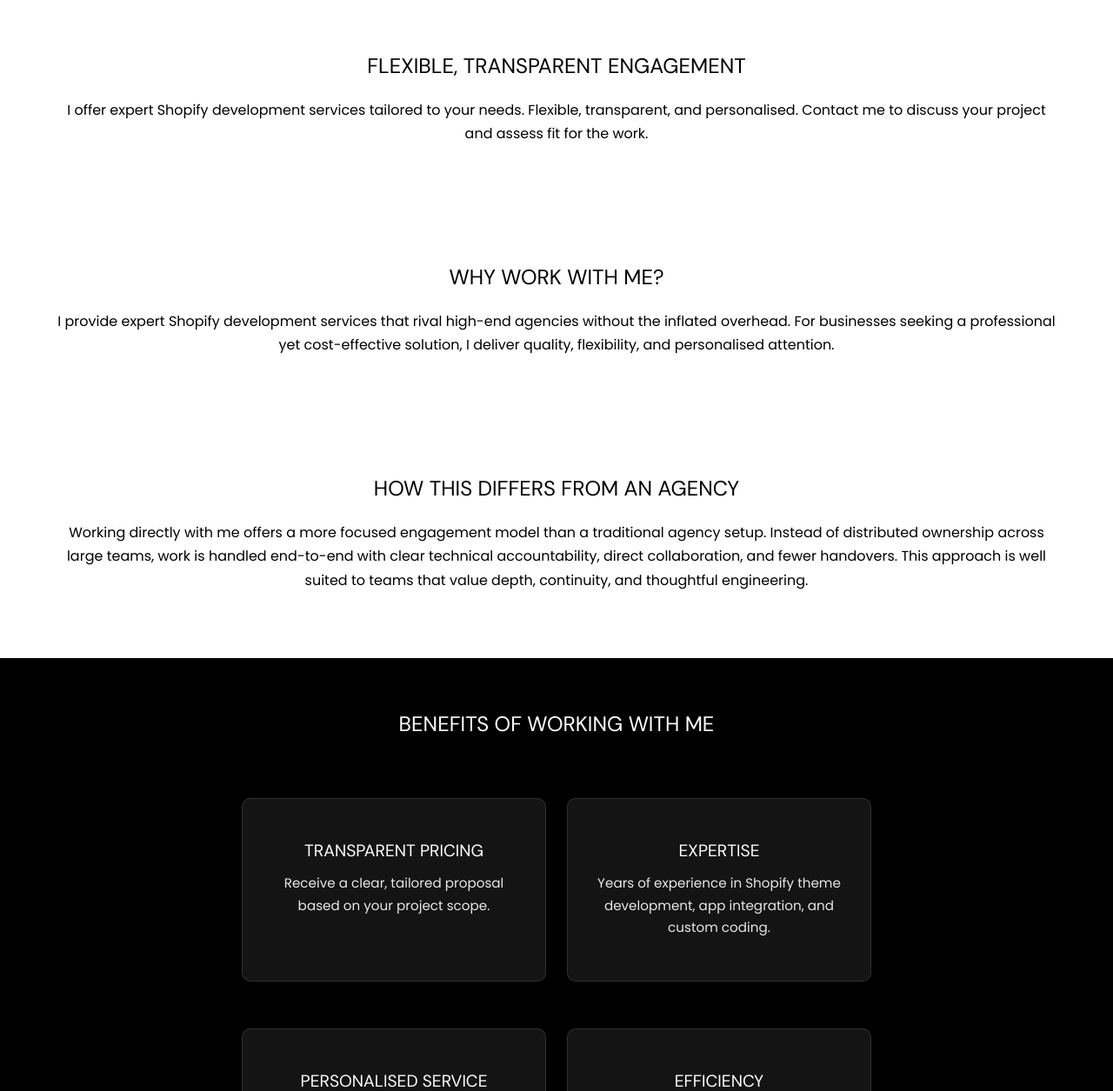
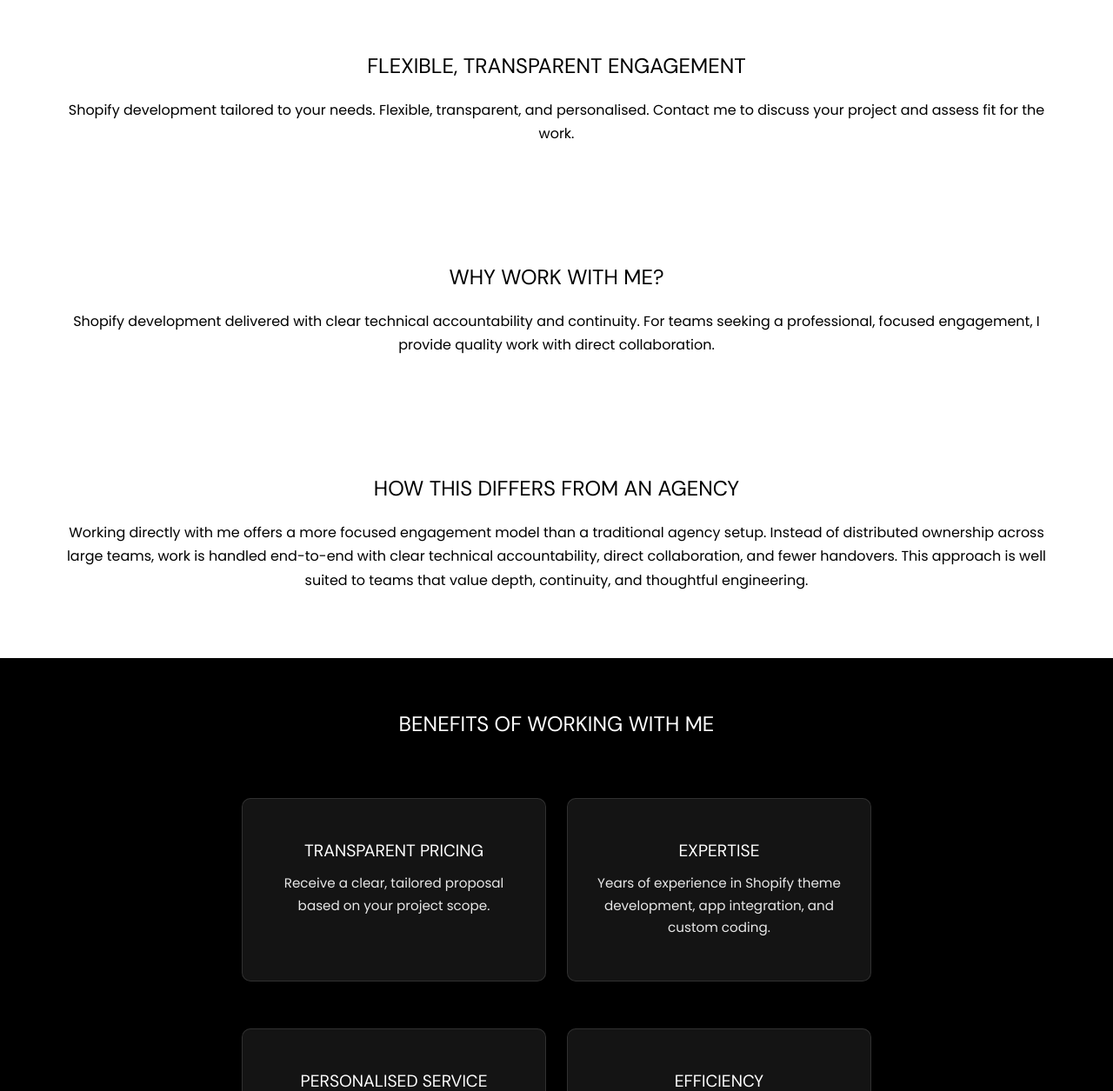
Before and after one commit to DanielleChantee/daniellechantee.github.io, a Jekyll site: the page built from working-with-me.html, in a window 1280 px wide and 1400 px high, scrolled down 325 px. Shown: the part 145-1400 px from the top of the window at 87% size. Built offline with Jekyll 4.4.1, drawn with Linux system fonts in a browser that asks for light colours; some of the changed text lies outside the part shown.

Commit message:
Update working-with-me.html

```diff
--- a/working-with-me.html
+++ b/working-with-me.html
@@ -19,9 +19,8 @@
     <div class="content">
       <h2>Flexible, Transparent Engagement</h2>
       <p>
-        I offer expert Shopify development services tailored to your needs.
-        Flexible, transparent, and personalised. Contact me to discuss your
-        project and assess fit for the work.
+        Shopify development tailored to your needs. Flexible, transparent, and
+        personalised. Contact me to discuss your project and assess fit for the work.
       </p>
     </div>
   </div>
@@ -30,10 +29,9 @@
     <div class="content">
       <h2>Why Work With Me?</h2>
       <p>
-        I provide expert Shopify development services that rival high-end
-        agencies without the inflated overhead. For businesses seeking a
-        professional yet cost-effective solution, I deliver quality,
-        flexibility, and personalised attention.
+        Shopify development delivered with clear technical accountability and
+        continuity. For teams seeking a professional, focused engagement, I
+        provide quality work with direct collaboration.
       </p>
     </div>
   </div>
@@ -78,8 +76,7 @@
       <div class="service-item">
         <h3 class="service-heading">Efficiency</h3>
         <p class="service-paragraph">
-          No bureaucracy or delays. You work directly with me, ensuring fast
-          turnaround times.
+          Direct collaboration, fewer handovers, and steady delivery.
         </p>
       </div>
       <div class="service-item">
@@ -158,11 +155,10 @@
 
   <div class="contact content-section cta-section">
     <div class="content">
-      <h2>Let's Discuss a Potential Engagement</h2>
+      <h2>Discuss a Potential Engagement</h2>
       <p>
-        Ready to take your Shopify store to the next level? Let's collaborate to
-        create a store that's tailored to your business needs. Get in touch to
-        discuss fit and context.
+        If the brief is a fit, we can explore an engagement and define the right
+        scope. Get in touch to discuss context and requirements.
       </p>
       <div class="button-row">
         <a
```
Also changed, not shown: other parts of working-with-me.html (+1 -1 lines).
